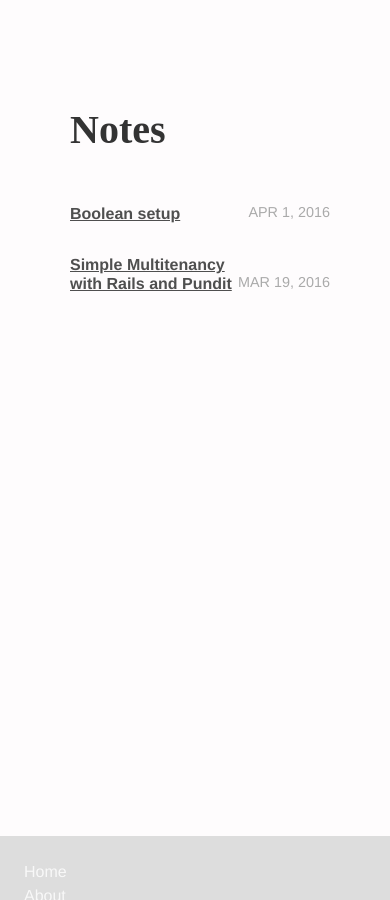
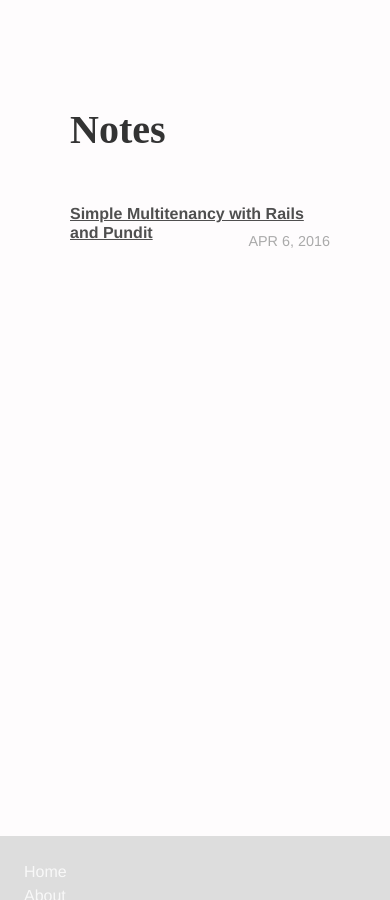
Before and after one commit to andrewmarkle/andrewmarkle.com, a Jekyll site: the page built from index.html, in a window 390 px wide. Built offline with Jekyll 4.4.1, drawn with Linux system fonts in a browser that asks for light colours.

Commit message:
removed sample post

```diff
--- a/_posts/2016-04-01-boolean-setup.md
+++ /dev/null
@@ -1,4 +0,0 @@
----
-layout: post
-title:  "Boolean setup"
----
--- a/css/main.css
+++ b/css/main.css
@@ -2554,6 +2554,10 @@
 section.post-index {
   padding: 40px 40px;
   text-align: left; }
+  @media screen and (max-width: 500px) {
+    section.post-index .subtle {
+      text-align: left;
+      padding-top: 10px; } }
   section.post-index li {
     padding: 10px 0px; }
 
```
Also changed, not shown: _scss/post.scss (+8 -0 lines), _posts/2016-04-06-multitenancy-with-pundit.md (renamed from _posts/2016-03-19-multitenancy-with-pundit.md).
